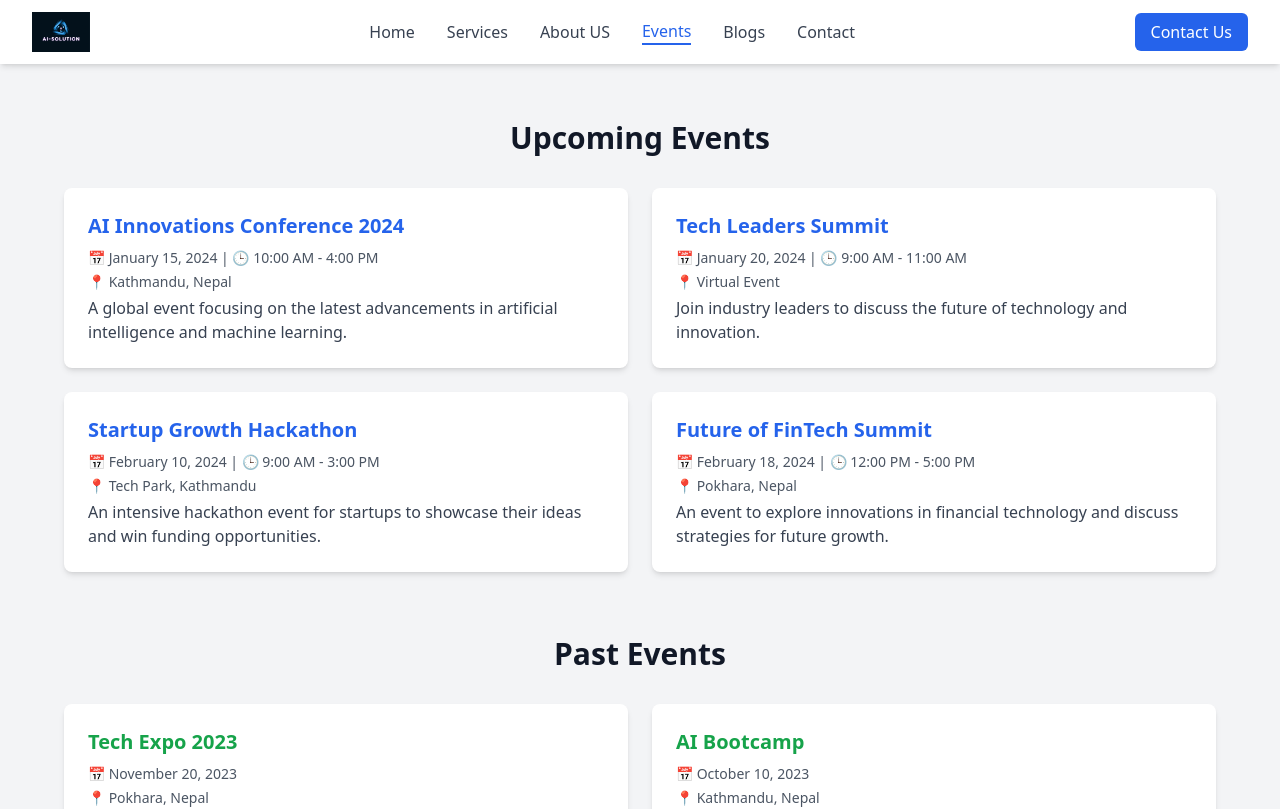
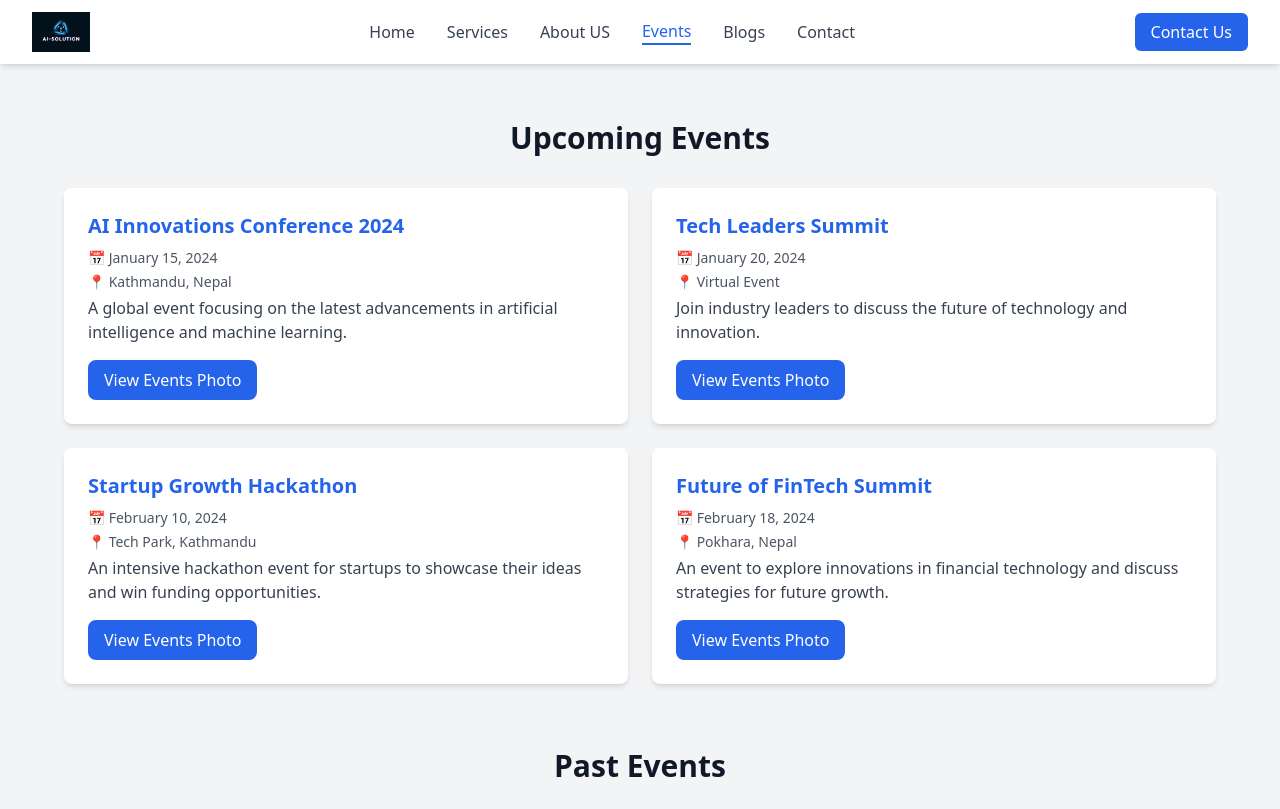
Before and after one commit to Bishek690/Product-Development, a React (Vite) app in the folder frontend/: page /events in a window 1280 px wide. Shown: the top 809 px of the page. Built offline with nearby package versions, Linux system fonts and the light colour scheme.

Commit message:
Update Events

```diff
--- a/frontend/src/components/Events/Events.jsx
+++ b/frontend/src/components/Events/Events.jsx
@@ -8,7 +8,6 @@ const upcomingEvents = [
     id: 1,
     title: "AI Innovations Conference 2024",
     date: "January 15, 2024",
-    time: "10:00 AM - 4:00 PM",
     location: "Kathmandu, Nepal",
     description:
       "A global event focusing on the latest advancements in artificial intelligence and machine learning.",
@@ -17,7 +16,6 @@ const upcomingEvents = [
     id: 2,
     title: "Tech Leaders Summit",
     date: "January 20, 2024",
-    time: "9:00 AM - 11:00 AM",
     location: "Virtual Event",
     description:
       "Join industry leaders to discuss the future of technology and innovation.",
@@ -26,7 +24,6 @@ const upcomingEvents = [
     id: 3,
     title: "Startup Growth Hackathon",
     date: "February 10, 2024",
-    time: "9:00 AM - 3:00 PM",
     location: "Tech Park, Kathmandu",
     description:
       "An intensive hackathon event for startups to showcase their ideas and win funding opportunities.",
@@ -35,7 +32,6 @@ const upcomingEvents = [
     id: 4,
     title: "Future of FinTech Summit",
     date: "February 18, 2024",
-    time: "12:00 PM - 5:00 PM",
     location: "Pokhara, Nepal",
     description:
       "An event to explore innovations in financial technology and discuss strategies for future growth.",
@@ -89,12 +85,18 @@ const EventsPage = () => {
                   {event.title}
                 </h3>
                 <p className="text-sm text-gray-600 mb-1">
-                  📅 {event.date} | 🕒 {event.time}
+                  📅 {event.date}
                 </p>
                 <p className="text-sm text-gray-600 mb-1">
                   📍 {event.location}
                 </p>
-                <p className="text-gray-700">{event.description}</p>
+                <p className="text-gray-700 mb-4">{event.description}</p>
+                <button
+                  className="px-4 py-2 bg-blue-600 text-white rounded-lg hover:bg-blue-700 transition"
+                  onClick={() => navigate("/event-gallery/${event.id}")}
+                >
+                  View Events Photo
+                </button>
               </motion.div>
             ))}
           </div>
```
